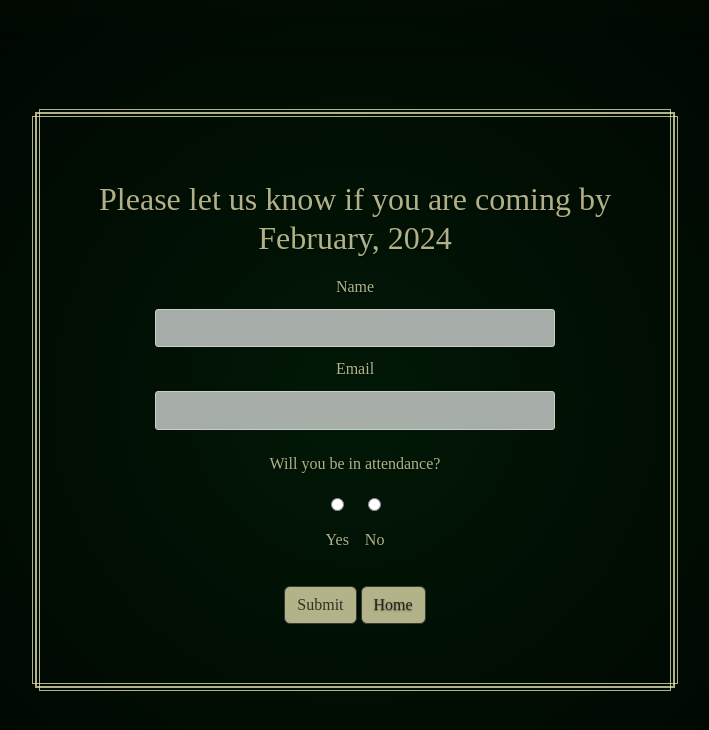
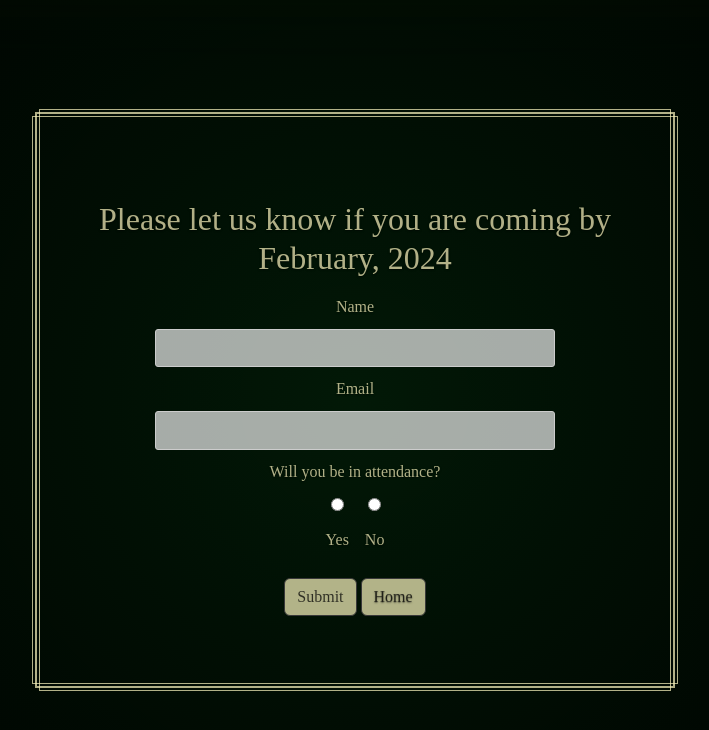
Before and after one commit to smbirch/weddingsite, a Flask app: page /rsvp in a window 1280 px wide. Shown: the top 730 px of the page, without its empty margins (285-994 px from the left). Run offline with Flask 2, Linux system fonts and the light colour scheme; some web fonts are replaced.

Commit message:
adjusting style

```diff
--- a/static/css/style.css
+++ b/static/css/style.css
@@ -15,7 +15,8 @@
 }
 
 li {
-  margin: 0.5em;
+  margin-left: 0.5em;
+  margin-right: 0.5em;
 }
 
 a {
@@ -205,7 +206,7 @@
 }
 
 .rsvp {
-  padding: 0.75rem;
+  padding: 0rem;
   display: block;
 }
 
```
